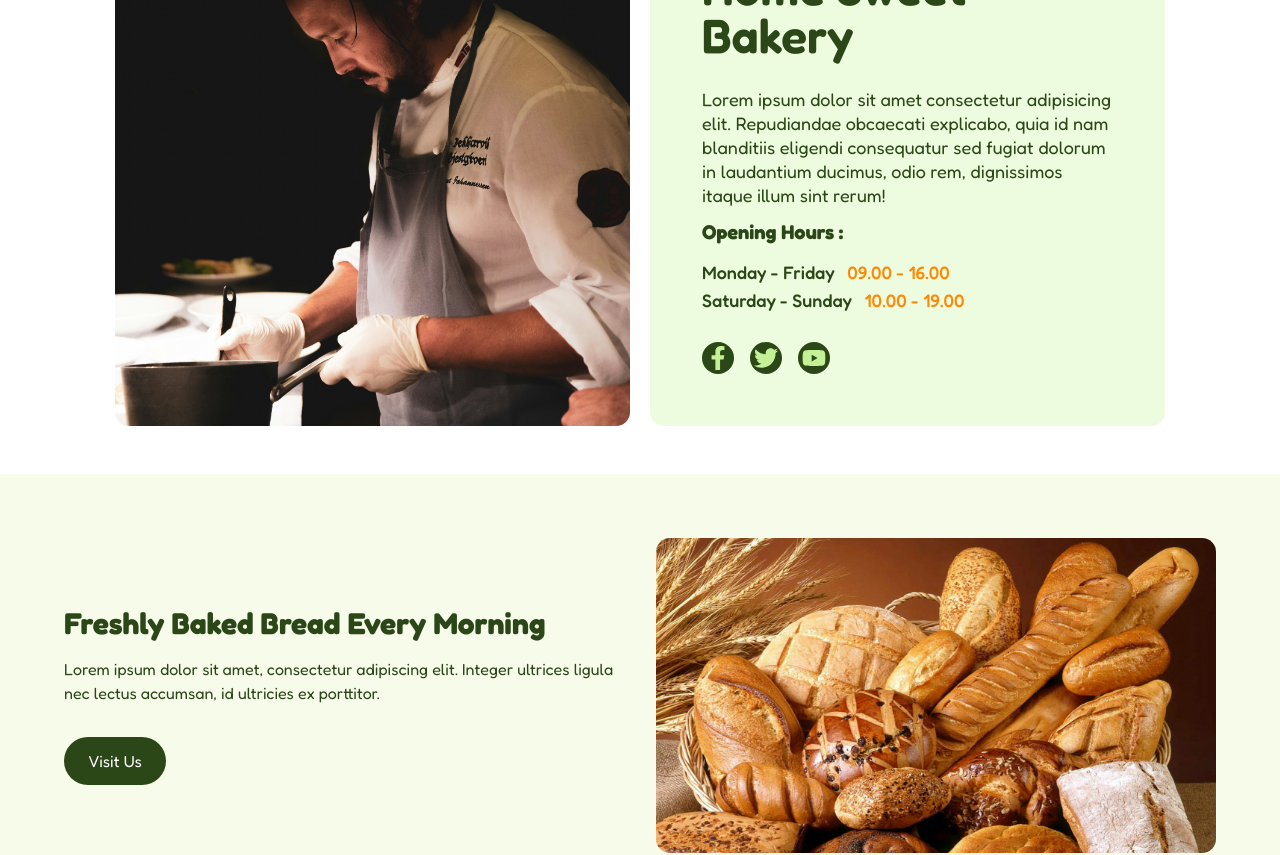
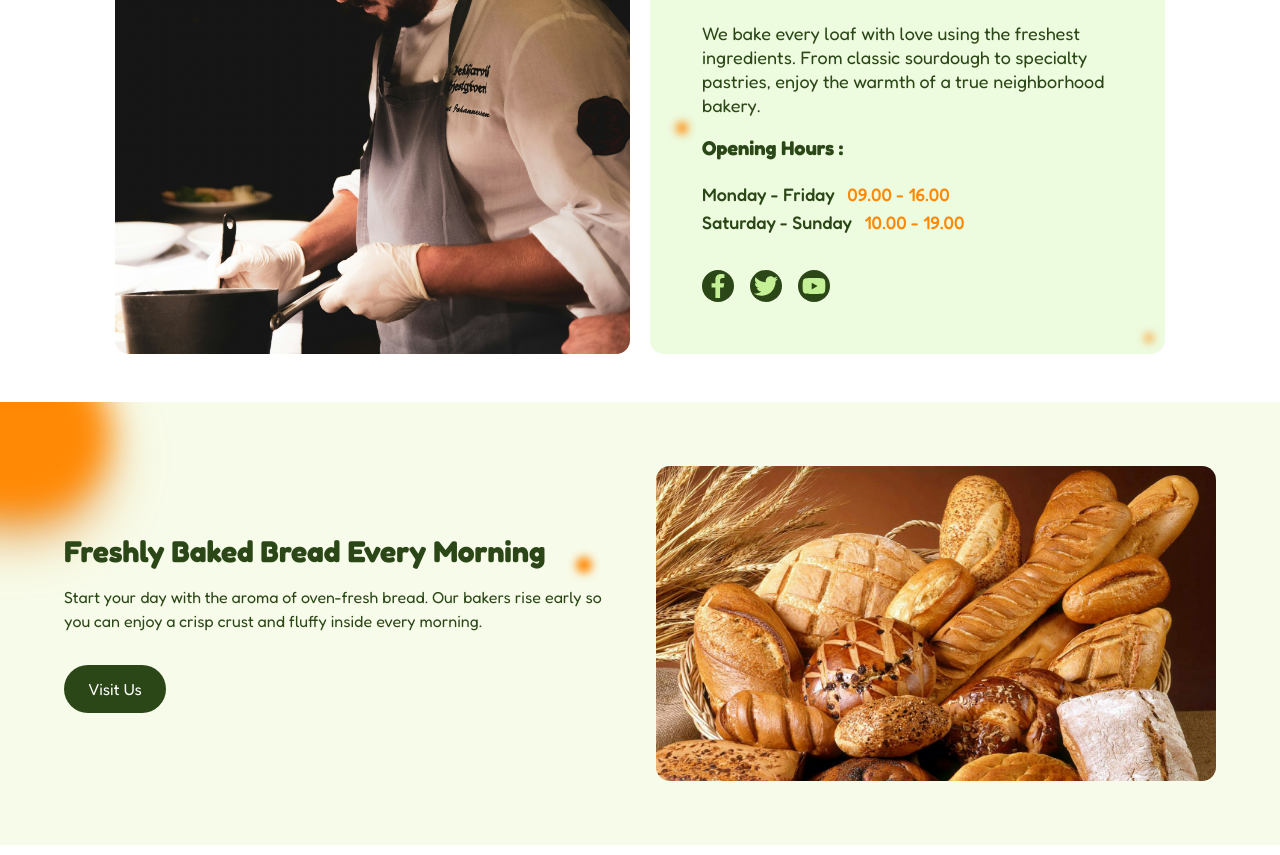
Before and after one commit to nasif07/feedme-client, a Next.js app: page /about in a window 1280 px wide. Shown: the part 520-1375 px from the top of the page. Built offline with nearby package versions, Linux system fonts and the light colour scheme.

Commit message:
added blur points sections

```diff
--- a/app/about/page.tsx
+++ b/app/about/page.tsx
@@ -30,8 +30,155 @@ export default function About() {
           </div>
         </section>
 
+
+
+
+
+
+
+
+
+
+
+
+
+
+
+
+
+
+
+
+
+
+
+
+
+
+
+
+
+
+{/* Home Sweet Bakery Section */}
+<section className="relative mx-auto grid max-w-[1050px] lg:grid-cols-2 flex-col gap-5 py-12 md:flex-row">
+  <Image
+    src="/chef.jpg"
+    alt="Bakery Man"
+    width={600}
+    height={400}
+    className="aspect-square rounded-xl object-cover"
+  />
+  <div className="bg-feed-lime/30 flex flex-col justify-between rounded-xl p-13 relative overflow-hidden">
+    {/* Large orange circle top-right */}
+    <div className="absolute top-[-30px] right-[-30px] h-24 w-24 rounded-full bg-orange-400 opacity-100 z-0 blur-lg"></div>
+
+    {/* Small dot above "Opening Hours" */}
+    <div className="absolute top-[55%] left-[5%] h-3 w-3 rounded-full bg-orange-400 z-10 blur-xs"></div>
+
+    {/* Small bottom right dot */}
+    <div className="absolute bottom-3 right-3 h-2 w-2 rounded-full bg-orange-400 z-10 blur-xs"></div>
+
+    <h2 className="text-feed-jungle mb-4 text-5xl font-semibold relative z-10">
+      Home Sweet Bakery
+    </h2>
+    <p className="text-lg leading-6 relative z-10">
+      We bake every loaf with love using the freshest ingredients. From classic sourdough to specialty pastries, enjoy the warmth of a true neighborhood bakery.
+    </p>
+    <h3 className="text-xl font-bold relative z-10">Opening Hours :</h3>
+    <div className="text-lg font-medium relative z-10">
+      <p>
+        Monday - Friday{" "}
+        <span className="ml-2 text-orange-400">09.00 - 16.00</span>
+      </p>
+      <p>
+        Saturday - Sunday{" "}
+        <span className="ml-2 text-orange-400">10.00 - 19.00</span>
+      </p>
+    </div>
+    <div className="text-feed-jungle mt-4 flex space-x-4 text-2xl relative z-10">
+      <a
+        href="https://facebook.com"
+        target="_blank"
+        rel="noopener noreferrer"
+        className="text-feed-lime bg bg-feed-jungle rounded-full p-1"
+      >
+        <FaFacebookF />
+      </a>
+      <a
+        href="https://twitter.com"
+        target="_blank"
+        rel="noopener noreferrer"
+        className="text-feed-lime bg bg-feed-jungle rounded-full p-1"
+      >
+        <FaTwitter />
+      </a>
+      <a
+        href="https://youtube.com"
+        target="_blank"
+        rel="noopener noreferrer"
+        className="text-feed-lime bg bg-feed-jungle rounded-full p-1"
+      >
+        <FaYoutube />
+      </a>
+    </div>
+  </div>
+</section>
+
+{/* Freshly Baked Section */}
+<section className="relative bg-[#f7fbe9] px-6 py-16 overflow-hidden">
+  {/* Half circle left side */}
+  <div className="absolute left-[-50px] top-[-50px] h-40 w-40 rounded-r-full bg-orange-400 opacity-100 z-0 shadow-2xl shadow-amber-600 blur-lg"></div>
+
+  {/* Small orange circle right */}
+  <div className="absolute top-[38%] left-[60%] lg:top-[35%] lg:left-[45%] h-4 w-4 rounded-full bg-orange-400 z-0  blur-xs"></div>
+
+  <div className="mx-auto grid max-w-6xl items-center gap-8 md:grid-cols-2 relative z-10">
+    <div>
+      <h2 className="mb-4 text-3xl font-bold text-[#2b4717]">
+        Freshly Baked Bread Every Morning
+      </h2>
+      <p className="mb-4">
+        Start your day with the aroma of oven-fresh bread. Our bakers rise early so you can enjoy a crisp crust and fluffy inside every morning.
+      </p>
+      <button className="mt-4 rounded-full bg-[#2b4717] px-6 py-3 text-white transition hover:bg-[#1f3512]">
+        Visit Us
+      </button>
+    </div>
+    <div>
+      <Image
+        src="/bread.jpeg"
+        alt="Fresh Bread"
+        width={600}
+        height={400}
+        className="rounded-xl"
+      />
+    </div>
+  </div>
+</section>
+
+
+
+
+
+
+
+
+
+
+
+
+
+
+
+
+
+
+
+
+
+
         {/* Home Sweet Bakery Section */}
-        <section className="mx-auto grid max-w-[1050px] lg:grid-cols-2 flex-col gap-5 py-12 md:flex-row">
+        {/* <section className="mx-auto grid max-w-[1050px] lg:grid-cols-2 flex-col gap-5 py-12 md:flex-row">
           <Image
             src="/chef.jpg"
             alt="Bakery Man"
@@ -87,10 +234,10 @@ export default function About() {
               </a>
             </div>
           </div>
-        </section>
+        </section> */}
 
         {/* Freshly Baked Section */}
-        <section className="bg-[#f7fbe9] px-6 py-16">
+        {/* <section className="bg-[#f7fbe9] px-6 py-16">
           <div className="mx-auto grid max-w-6xl items-center gap-8 md:grid-cols-2">
             <div>
               <h2 className="mb-4 text-3xl font-bold text-[#2b4717]">
@@ -114,7 +261,7 @@ export default function About() {
               />
             </div>
           </div>
-        </section>
+        </section> */}
 
         {/* Benefits Section */}
         <section className="bg-white px-6 py-16 text-center">
--- a/app/contactUs/page.tsx
+++ b/app/contactUs/page.tsx
@@ -2,7 +2,7 @@ import { FaEnvelope, FaMapMarkerAlt, FaPhoneAlt } from "react-icons/fa";
 
 const page = () => {
   return (
-    <div className="min-h-screen bg-gray-100">
+    <div className="min-h-screen bg-gray-100 lg:max-w-8xl mx-auto">
       {/* Hero Section */}
       <section className="text-feed-jungle relative overflow-hidden bg-[#f7fbe9] py-24">
         <div className="container mx-auto px-4 text-center sm:px-6 lg:px-8">
@@ -20,15 +20,15 @@ const page = () => {
       </section>
 
       {/* Contact Information and Form Section */}
-      <section className="mx-auto max-w-7xl py-16">
-        <div className="container mx-auto grid grid-cols-1 gap-12 px-4 sm:px-6 md:grid-cols-2 lg:px-8">
+      <section className="container py-16">
+        <div className="  grid grid-cols-1 gap-12 px-4 sm:px-6 md:grid-cols-5 w-full">
           {/* Map Section (Left) */}
-          <div className="mt-8 overflow-hidden rounded-4xl p-20 md:p-10">
+          <div className=" overflow-hidden rounded-2xl col-span-2">
             <iframe
-              className="rounded-2xl"
+
+              className="rounded-2xl w-full h-[200px] lg:h-[500px] "
               src="https://www.google.com/maps/embed?pb=!1m18!1m12!1m3!1d187566.50169733484!2d34.3886928!3d31.410245850000003!2m3!1f0!2f0!3f0!3m2!1i1024!2i768!4f13.1!3m3!1m2!1s0x14fd844104b258a9%3A0xfddcb14b194be8e7!2sGaza%20Strip!5e1!3m2!1sen!2sbd!4v1745052832191!5m2!1sen!2sbd"
-              width="500"
-              height="600"
+
               style={{ border: 0 }}
               allowFullScreen={true}
               loading="lazy"
@@ -37,8 +37,8 @@ const page = () => {
           </div>
 
           {/* Get in Touch and Form (Right) */}
-          <div>
-            <div className="mb-10">
+          <div className="col-span-3">
+            <div className="mb-10 ">
               <h2 className="text-feed-jungle mb-6 text-2xl font-bold">
                 Get in Touch
               </h2>
@@ -84,7 +84,7 @@ const page = () => {
                   <input
                     type="text"
                     id="name"
-                    className="focus:shadow-outline w-full appearance-none rounded border px-3 py-2 leading-tight text-gray-700 shadow focus:outline-none"
+                    className=" w-full appearance-none rounded border px-3 py-2 leading-tight text-gray-700 shadow focus:outline-none"
                   />
                 </div>
                 <div className="grid grid-cols-1 gap-4 md:grid-cols-2">
--- a/app/layout.tsx
+++ b/app/layout.tsx
@@ -23,7 +23,7 @@ export default function RootLayout({
   return (
     <html lang="en">
       <body className={`${fredoka.variable} antialiased`}>
-        <Navbar />
+        {/* <Navbar /> */}
         {children}
         <Footer />
       </body>
```
